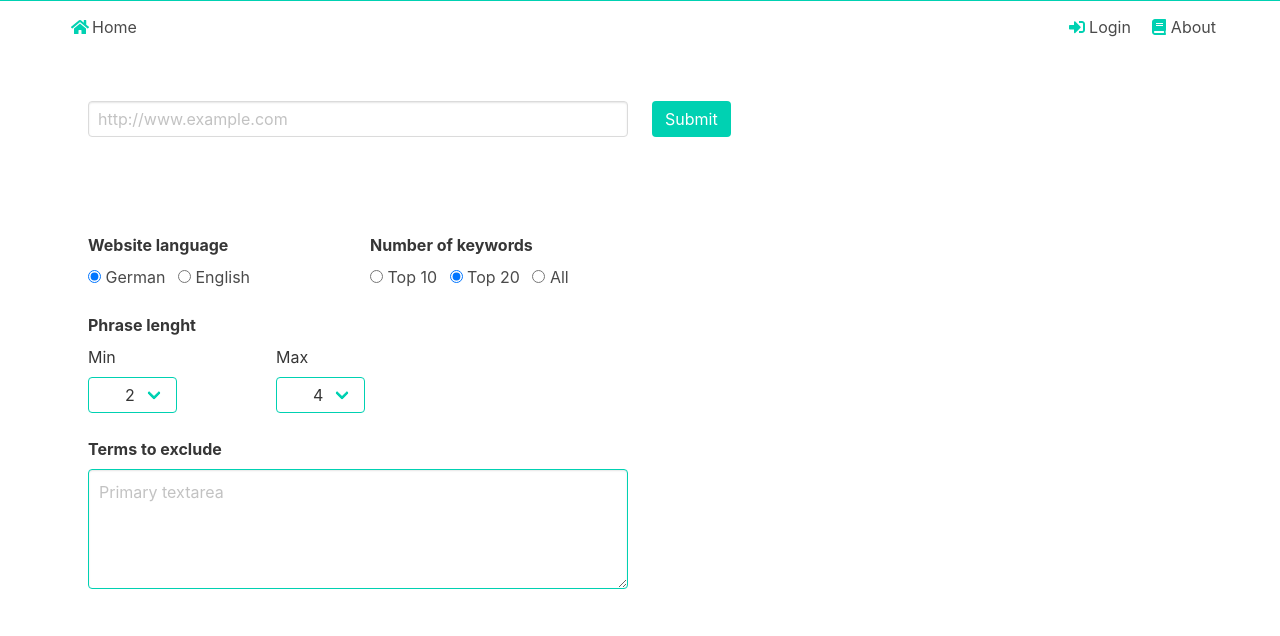
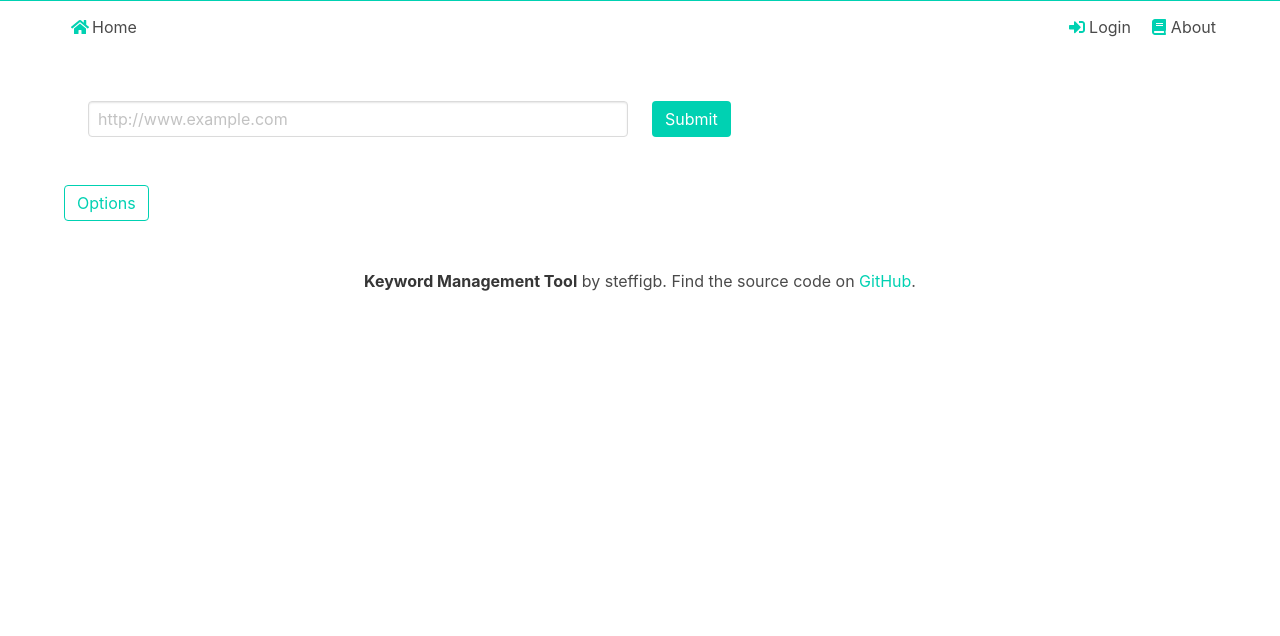
Before and after one commit to steffigb/keywordTool, a Django app: template keywords/templates/keywords/home.html in a window 1280 px wide. Shown: the part 160-796 px from the top of the page. After the commit the page ends 451 px from the top, so only its background shows below. Run offline with Django 3.2, Linux system fonts and the light colour scheme; the template is opened without the code that fills it, so the values that code supplies are empty; some libraries are stand-ins or nearby versions.

Commit message:
Added expandable options

```diff
--- a/keywords/templates/keywords/base.html
+++ b/keywords/templates/keywords/base.html
@@ -71,4 +71,8 @@
     </p>
   </div>
   </footer>
+
+  {% block scripts %}
+  {% endblock %}
+
 </html>
--- a/keywords/templates/keywords/home.html
+++ b/keywords/templates/keywords/home.html
@@ -8,7 +8,7 @@
         <div class="control">
           <div class="columns">
             <div class="column">
-              <input class="input" type = "url" placeholder = "http://www.example.com" name = 'url'/>
+              <input class="input" type = "url" placeholder = "http://www.example.com" name = 'url' required/>
             </div>
             <div class="column">
               <input class="button is-primary" type = "submit" value = "Submit" />
@@ -19,6 +19,11 @@
     </div>
   </section>
 
+  <section>
+    <a class="button is-outlined is-primary" href="#" id="toggleOptions">Options</a>
+  </section>
+
+  <div id="options" style="display:none;">
     <section class="section">
       <div class="columns">
         <div class="column">
@@ -112,5 +117,25 @@
       </div>
 
     </section>
+  </div>
 </form>
 {% endblock %}
+
+{% block scripts %}
+<script>
+
+  const optionsLink = document.getElementById("toggleOptions")
+  const options = document.getElementById("options")
+
+  optionsLink.addEventListener("click", function(e) {
+    const options_display = options.style.display
+    if(options_display === "none") {
+      options.style.display = "block"
+    } else {
+      options.style.display = "none"
+    }
+    e.preventDefault()
+  })
+
+</script>
+{% endblock %}
```
Lines whose indentation alone changed are shown as unchanged.
